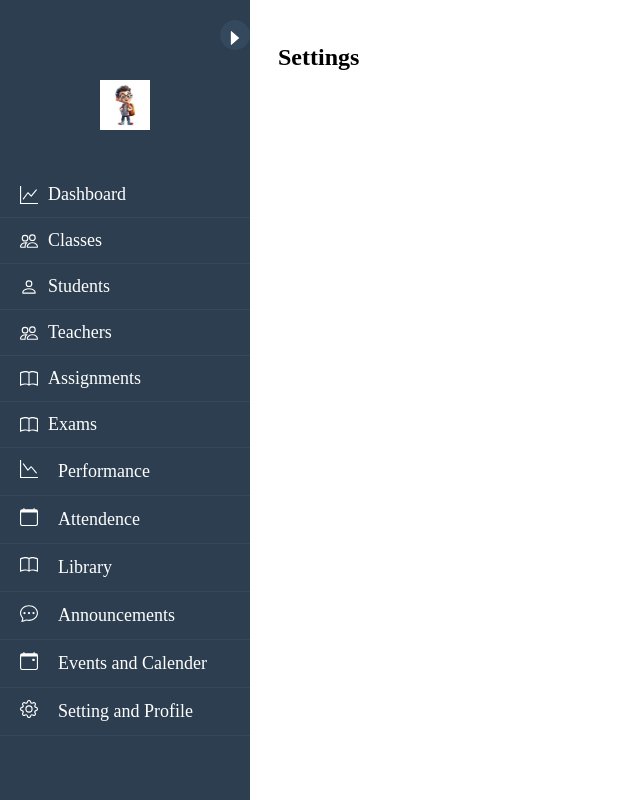
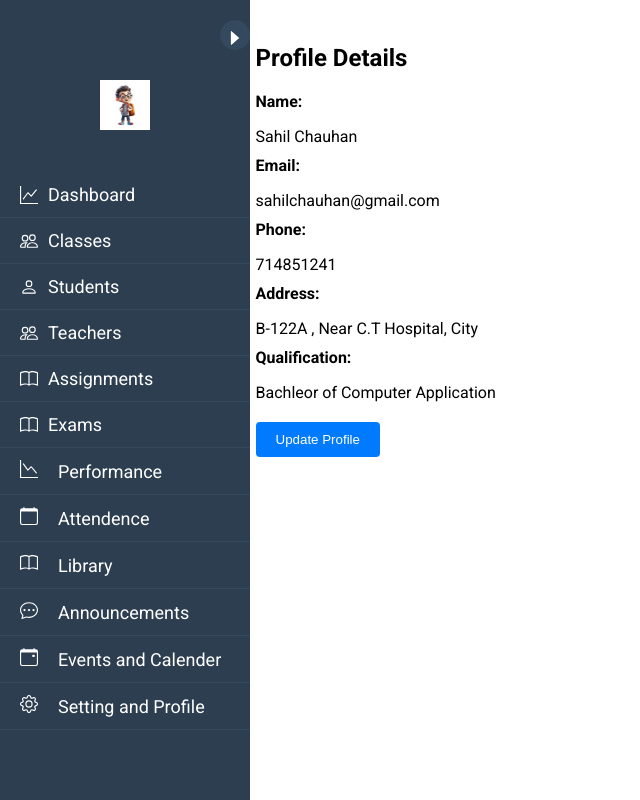
Before and after one commit to Laxman67/SchoolCool_v2, a React (Vite) app in the folder frontend/: page /admin/settings in a window 1280 px wide. Shown: the whole page, without its empty margins (0-640 px from the left). Built offline with nearby package versions, Linux system fonts and the light colour scheme.

Commit message:
settingProfile Done

```diff
--- a/frontend/src/App.jsx
+++ b/frontend/src/App.jsx
@@ -18,6 +18,7 @@ import EventCalender from './pages/Admin/EventCalender';
 import SettingProfile from './pages/Admin/SettingProfile';
 import Communication from './pages/Admin/Communication';
 import Announcement from './pages/Admin/Announcement';
+import './index.css';
 
 function App() {
   return (
--- a/frontend/src/components/Home.jsx
+++ b/frontend/src/components/Home.jsx
@@ -13,7 +13,7 @@ import {
   AdminRegisterLink,
   LoremTextContainer,
 } from '../styles/styles';
-import background from '../assets/backgrund.jpeg';
+import background from '../assets/indian-group-college.png';
 import logo from '../assets/logo.jpeg';
 import { LoremIpsum } from 'lorem-ipsum';
 
--- a/frontend/src/index.css
+++ b/frontend/src/index.css
@@ -0,0 +1,5 @@
+@import url('https://fonts.googleapis.com/css2?family=Roboto:ital,wght@0,100;0,300;0,400;0,500;0,700;0,900;1,100;1,300;1,400;1,500;1,700;1,900&display=swap');
+
+body {
+  font-family: 'Roboto', sans-serif;
+}
--- a/frontend/src/pages/Admin/Dashboard.jsx
+++ b/frontend/src/pages/Admin/Dashboard.jsx
@@ -1,9 +1,9 @@
-import { useState, useEffect } from "react";
-import axios from "axios";
+import { useState, useEffect } from 'react';
+import axios from 'axios';
 
-import Sidebar from "./Sidebar";
-import Annoucement from "./Announcement";
-import Performance from "./Performance";
+import Sidebar from './Sidebar';
+import Annoucement from './Announcement';
+import Performance from './Performance';
 
 import {
   AdminDashboardContainer,
@@ -18,21 +18,18 @@ import {
   CardContent,
   StudentDashboardContainer,
   TeacherDashboardContainer,
-} from "../../styles/DashboardStyles";
+} from '../../styles/DashboardStyles';
 const AdminDashboard = () => {
   return (
     <>
       <AdminDashboardContainer>
-                    <Sidebar />
         <Content>
           <TopContent>
             <Section>
               <SectionTitle>Overview</SectionTitle>
               <CardContainer>
                 <Card>
-                                             <CardTitle>
-                                                  Total Students
-                                             </CardTitle>
+                  <CardTitle>Total Students</CardTitle>
                   <CardContent>500</CardContent>
                 </Card>
                 <Card>
@@ -40,9 +37,7 @@ const AdminDashboard = () => {
                   <CardContent>50</CardContent>
                 </Card>
                 <Card>
-                                             <CardTitle>
-                                                  Total Classess
-                                             </CardTitle>
+                  <CardTitle>Total Classess</CardTitle>
                   <CardContent>20</CardContent>
                 </Card>
               </CardContainer>
--- a/frontend/src/pages/Admin/SettingProfile.jsx
+++ b/frontend/src/pages/Admin/SettingProfile.jsx
@@ -17,14 +17,35 @@ import {
 } from '../../styles/SettingsProfileStyles';
 
 const SettingProfile = () => {
+  const teacherInfo = {
+    name: 'Sahil Chauhan',
+    email: 'sahilchauhan@gmail.com',
+    phone: '714851241',
+    address: 'B-122A , Near C.T Hospital, City ',
+    qualification: 'Bachleor of Computer Application',
+  };
+
   return (
     <ProfileContainer>
-      <SidebarContainer>
-        <SideBar />
-      </SidebarContainer>
+      <SideBar />
 
       <Content>
-        <ProfileHeader>Settings </ProfileHeader>
+        <ProfileHeader>Profile Details </ProfileHeader>
+        <ProfileDetails>
+          <ProfileDetail>
+            <ProfileLabel>Name:</ProfileLabel>
+            <ProfileInfo>{teacherInfo.name}</ProfileInfo>
+            <ProfileLabel>Email:</ProfileLabel>
+            <ProfileInfo>{teacherInfo.email}</ProfileInfo>
+            <ProfileLabel>Phone:</ProfileLabel>
+            <ProfileInfo>{teacherInfo.phone}</ProfileInfo>
+            <ProfileLabel>Address:</ProfileLabel>
+            <ProfileInfo>{teacherInfo.address}</ProfileInfo>
+            <ProfileLabel>Qualification:</ProfileLabel>
+            <ProfileInfo>{teacherInfo.qualification}</ProfileInfo>
+          </ProfileDetail>
+          <EditButton>Update Profile</EditButton>
+        </ProfileDetails>
       </Content>
     </ProfileContainer>
   );
--- a/frontend/src/styles/SettingsProfileStyles.js
+++ b/frontend/src/styles/SettingsProfileStyles.js
@@ -12,6 +12,7 @@ export const SidebarContainer = styled.div`
 export const Content = styled.div`
   flex: 1;
   padding: 20px;
+  margin-left: 18%;
 `;
 
 export const ProfileHeader = styled.h1`
```
Also changed, not shown: frontend/vite.config.js.timestamp-1723736982102-b59ed2ae6f3b2.mjs (added, +10 -0 lines), frontend/src/assets/backgrund.jpeg (deleted), frontend/src/assets/indian-group-college.png (added). Lines whose indentation alone changed are shown as unchanged.
